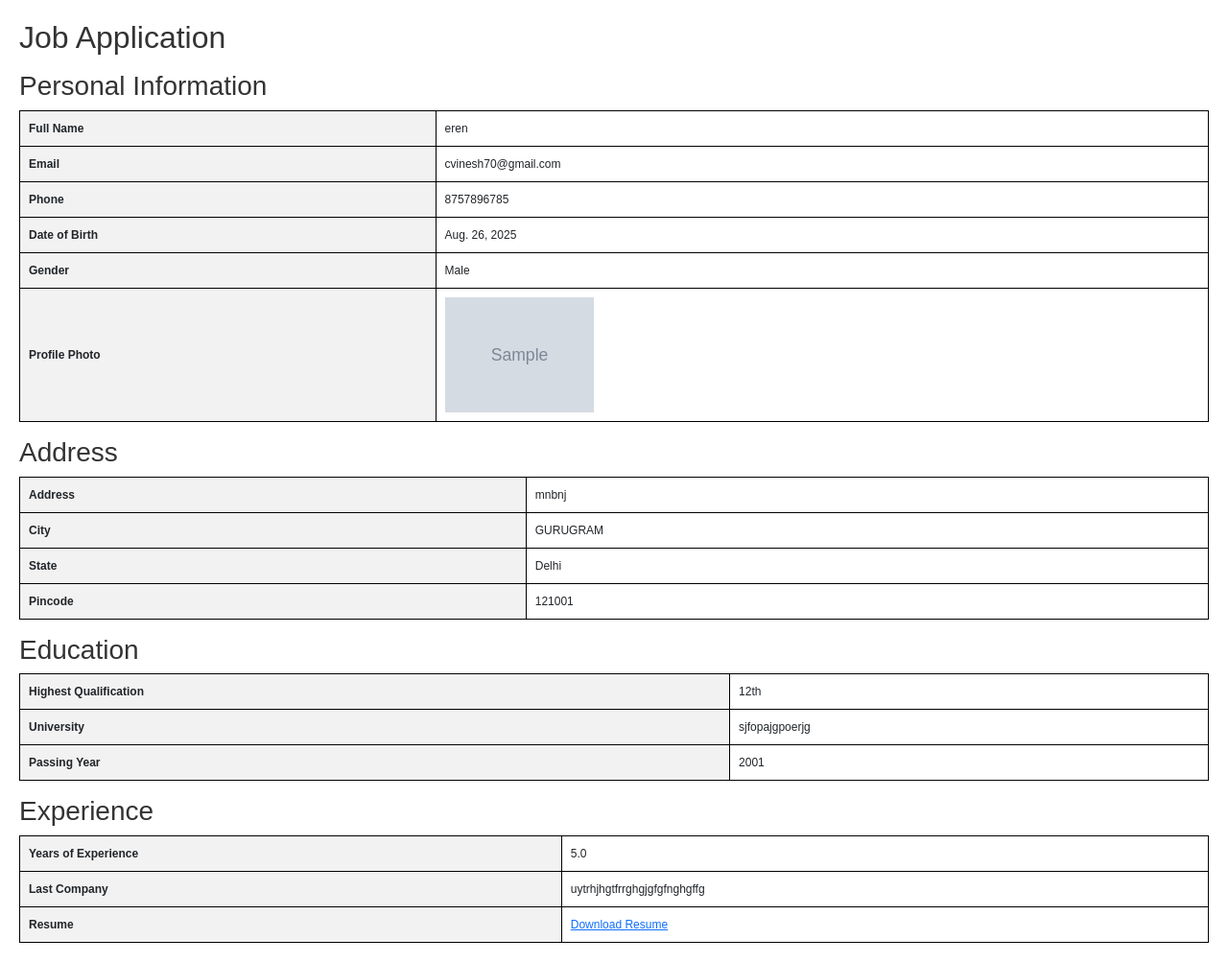
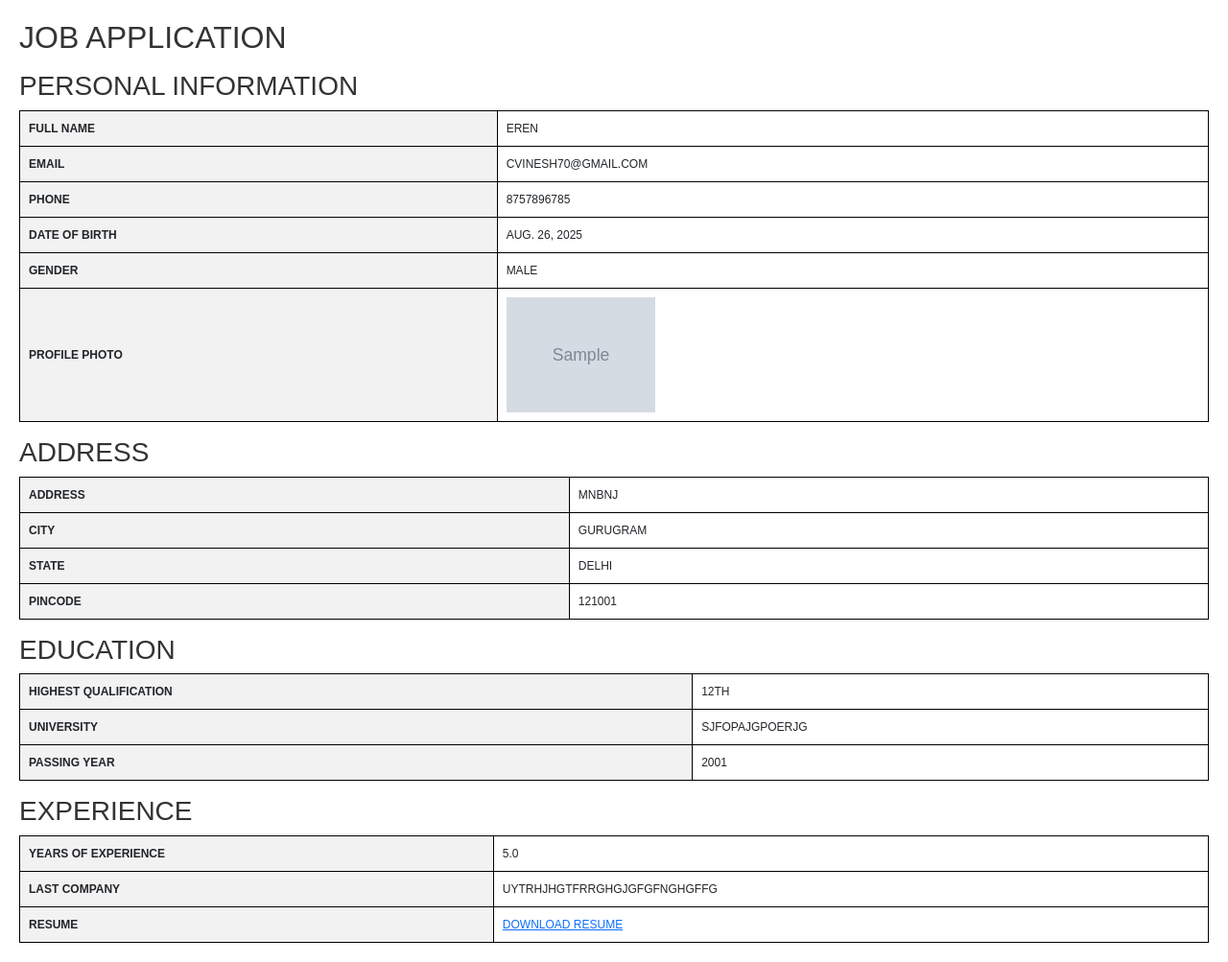
Before and after one commit to xoaniket/xoaniket1, a Django app: template JOBFORM/templates/application_pdf.html in a window 1280 px wide. Shown: the whole page at 96% size. Run offline with Django 5.2, Linux system fonts and the light colour scheme; data comes from the database, SQL or seed files in the repository; the template is opened without the code that fills it: values that come from a table or form of the project are taken from there, most other values are stand-ins (such as "Sample title", 1, 10 or a date in 2020); grey boxes marked "Sample" are stand-in pictures; some libraries are stand-ins or nearby versions.

Commit message:
Updated modified files

```diff
--- a/JOBFORM/templates/application_pdf.html
+++ b/JOBFORM/templates/application_pdf.html
@@ -13,12 +13,14 @@
             font-family: Arial, sans-serif;
             font-size: 12px;
             margin: 20px;
+            text-transform: uppercase;
         }
 
         table {
             width: 100%;
             border-collapse: collapse;
             margin-bottom: 15px;
+            text-transform: uppercase;
         }
 
         th,
@@ -28,7 +30,7 @@
             text-align: center;
             align-items: center;
             justify-content: center;
-
+            text-transform: uppercase;
             text-align: left;
             font-size: 12px;
         }
@@ -47,9 +49,7 @@
             max-width: 155px;
             height: 120px;
         }
-        #img{
 
-        }
     </style>
 </head>
 
@@ -83,7 +83,7 @@
             <th>Profile Photo</th>
             <td id="img">
                 {% if profile_photo_url %}
-                <a href="{{ profile_photo_url }}" download><img src="{{ profile_photo_url }}" dowload></a>
+                <a href="{{ profile_photo_url }}" download><img src="{{ profile_photo_url }}" download></a>
                 {% else %}
                 No photo uploaded
                 {% endif %}
--- a/JOBPROJECT/settings.py
+++ b/JOBPROJECT/settings.py
@@ -115,7 +115,7 @@ STATICFILES_STORAGE = 'whitenoise.storage.CompressedManifestStaticFilesStorage'
 
 
 MEDIA_URL = '/media/'
-MEDIA_ROOT = '/mnt/media'
+MEDIA_ROOT = os.path.join(BASE_DIR,'media')
 
 # Default primary key field type
 # https://docs.djangoproject.com/en/5.2/ref/settings/#default-auto-field
@@ -125,7 +125,7 @@ DEFAULT_AUTO_FIELD = 'django.db.models.BigAutoField'
 LOGIN_URL = 'login'
 LOGIN_REDIRECT_URL = 'job_list'
 LOGOUT_REDIRECT_URL = 'login'
-CSRF_TRUSTED_ORIGINS = ['https://insidejob.onrender.com']
+CSRF_TRUSTED_ORIGINS = ['https://insidejob-sdt7.onrender.com']
 MESSAGE_TAGS = {
     messages.ERROR: "danger",  # for Bootstrap
 }
```
